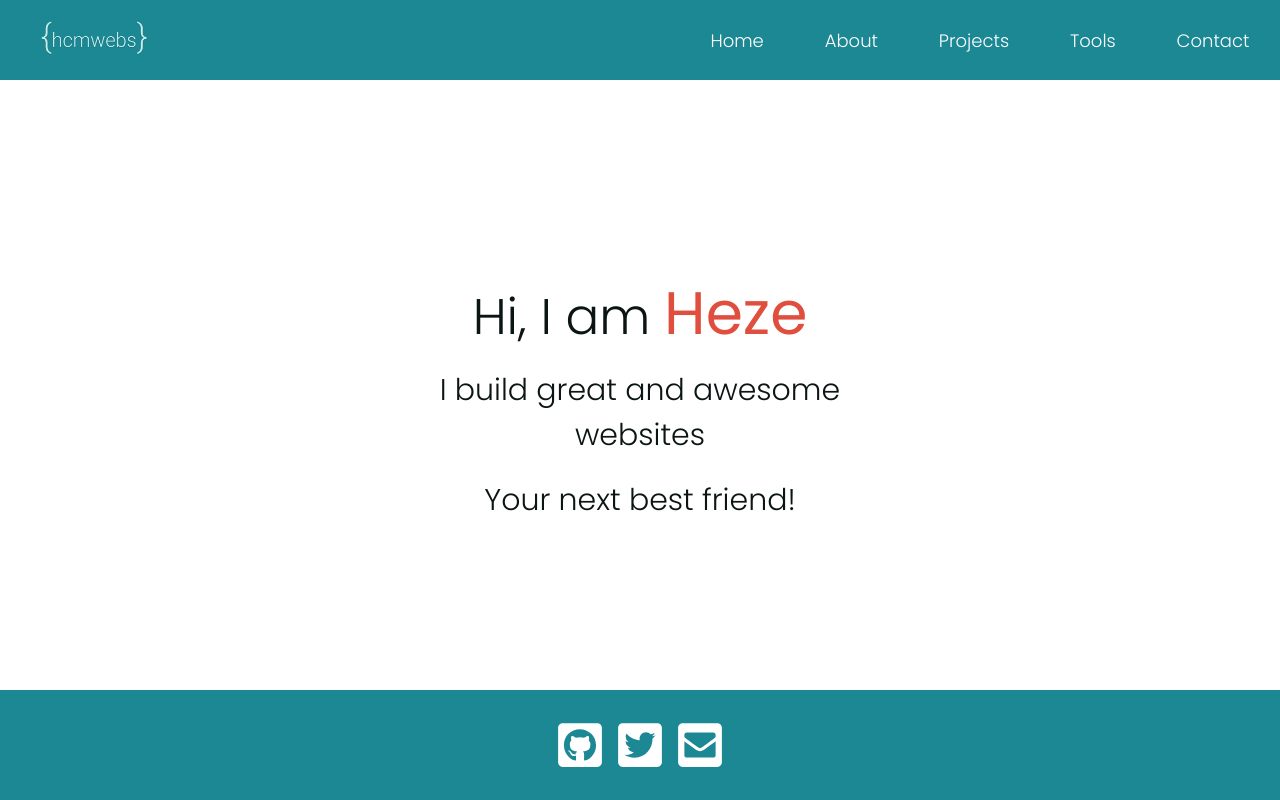
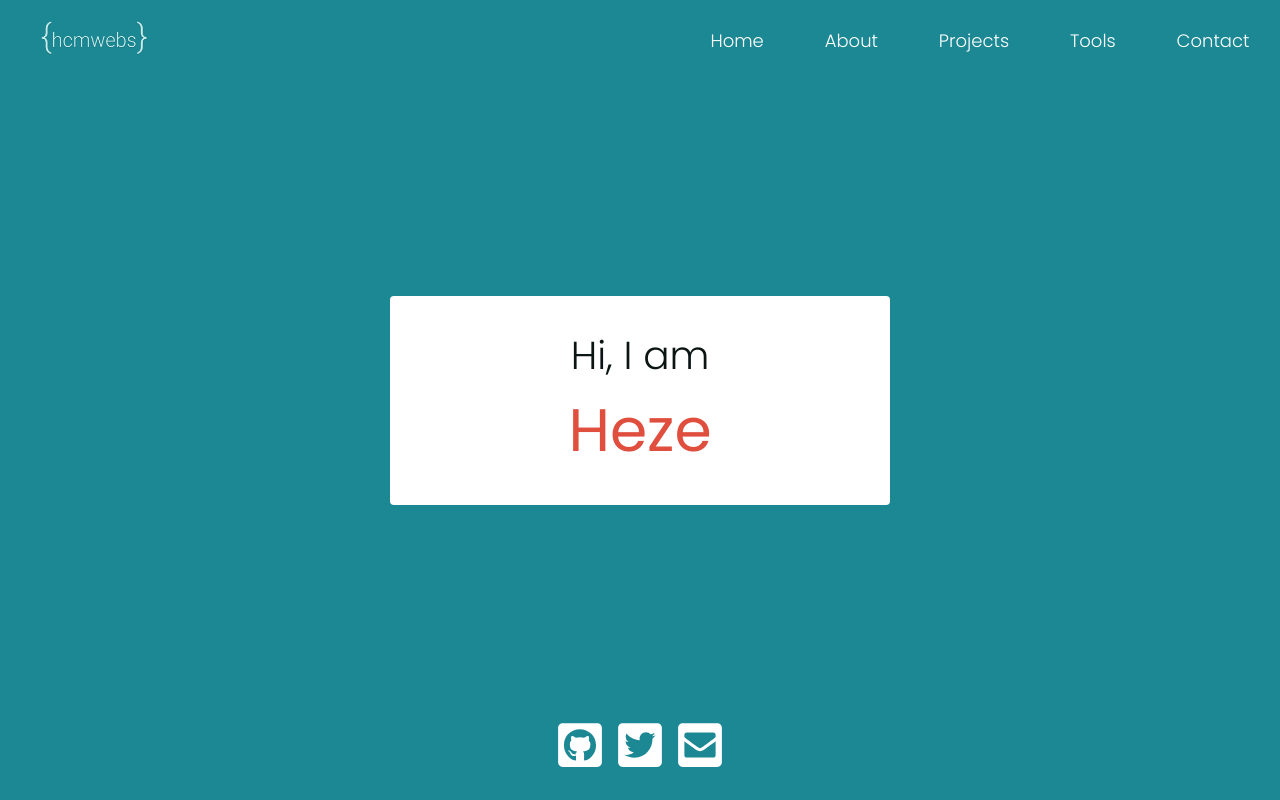
Before and after one commit to Hcmwebs/hcmwebs-react, a React (Create React App) app: page / in a window 1280 px wide. Shown: the top 800 px of the page. Built offline with nearby package versions, Linux system fonts and the light colour scheme; a web font is replaced by a local one.

Commit message:
started with header animations
Signed-off-by: Heze <64218603+Hcmwebs@users.noreply.github.com>

```diff
--- a/src/css/styles.css
+++ b/src/css/styles.css
@@ -183,7 +183,7 @@ body {
   flex-direction: row;
   justify-content: center;
   align-items: center;
-  background-color: white;
+  background-color: #1c8894;
 }
 .header .heroText {
   width: 100%;
@@ -199,18 +199,18 @@ body {
   background-color: white;
 }
 .header .heroText h1 {
-  font-size: clamp(3rem, 10vw, 5rem);
+  font-size: clamp(3rem, 3.9rem, 5rem);
   font-weight: 300;
   margin: 0 auto;
   text-align: center;
 }
-.header .heroText h1 span {
+.header .heroText span {
   font-size: 6rem;
   font-weight: 400;
   color: #e04e3e;
 }
 .header .heroText p {
-  font-size: clamp(2rem, 5vw, 3rem);
+  font-size: 2rem;
   font-weight: 300;
   padding: 1rem 0;
   text-align: center;
--- a/src/js/Header.js
+++ b/src/js/Header.js
@@ -1,20 +1,58 @@
-import { Data} from './Data';
+import { Data } from './Data';
 const Header = () => {
+  //   let i = 0;
+  //   let j = 0;
+  //   let current = [];
+  //   let isDeleting = false;
+  //   let isEnd = false;
+  //   const phrases = ['Heze', 'UI & UX'];
+  //   const loop = () => {
+  //     isEnd = false;
+  //     if (i < phrases.length) {
+  //       isEnd = false;
+  //       if (!isDeleting && j <= phrases[i].length) {
+  //         current.push(phrases[i][j]);
+  //         j++;
+  //       }
+
+  //       if (isDeleting && j <= phrases[i].length) {
+  //         current.pop(phrases[i][j]);
+  //         j--;
+  //       }
+
+  //       if (j === phrases[i].length) {
+  //         isEnd = true;
+  //         isDeleting = true;
+  //       }
+
+  //       if (isDeleting && j === 0) {
+  //         current = [];
+  //         isDeleting = false;
+  //         i++;
+  //         if (i === phrases.length) {
+  //           i = 0;
+  //         }
+  //       }
+
+  //       const spedUp = Math.random() * (80 - 50) + 50;
+  //       const normalSpeed = Math.random() * (300 - 200) + 200;
+  //       const time = isEnd ? 2000 : isDeleting ? spedUp : normalSpeed;
+  //       setTimeout(loop, time);
+  //     }
+  // };
+  //   loop();
 
   return (
     <>
-      {Data.map((item, key) => {
-        return (
-          <header className='header'>
-            <div className='heroText'>
-              <h1 key={1}>
-                {item.title} <span key={item.id}>{item.name}</span>
-              </h1>
-              <p>I build great and awesome websites</p>
-              <p>Your next best friend!</p>
-            </div>
-          </header>
-        );})}
+      {Data.map((data) => (
+
+      <header className='header'>
+        <div className='heroText' >
+            <h1>{data.title}</h1>
+            <span>Heze</span>
+        </div>
+      </header>
+        ))}
     </>
   );
 };
--- a/src/scss/layout/_header.scss
+++ b/src/scss/layout/_header.scss
@@ -5,7 +5,7 @@
   min-height: 100vh;
   margin: 0 auto;
   @include flex(row, center, center);
-  background-color: $secondaryTextColor;
+  background-color: $bgColor;
 
   .heroText {
     width: 100%;
@@ -18,19 +18,18 @@
     background-color: $secondaryTextColor;
 
     h1 {
-      font-size: clamp(3rem, 10vw, 5rem);
+      font-size: clamp(3rem, 3.9rem, 5rem);
       font-weight: 300;
       margin: 0 auto;
       text-align: center;
-
-      span {
-        font-size: 6rem;
-        font-weight: 400;
-        color: $secondaryColor;
-      }
+    }
+    span {
+      font-size: 6rem;
+      font-weight: 400;
+      color: $secondaryColor;
     }
     p {
-      font-size: clamp(2rem, 5vw, 3rem);
+      font-size: 2rem;
       font-weight: 300;
       padding: 1rem 0;
       text-align: center;
```
Also changed, not shown: 1 other file (tests, documents, lock files or other folders).
